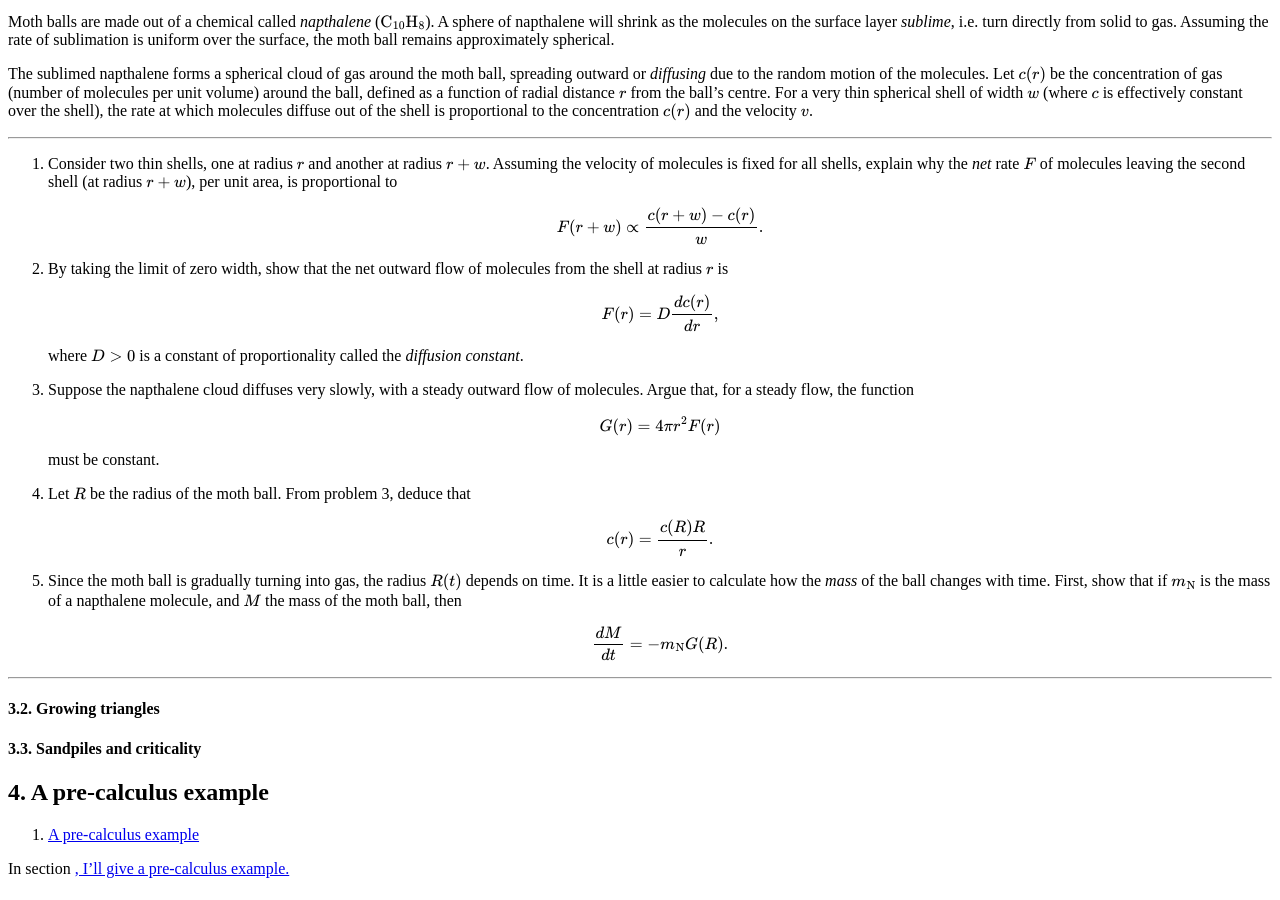
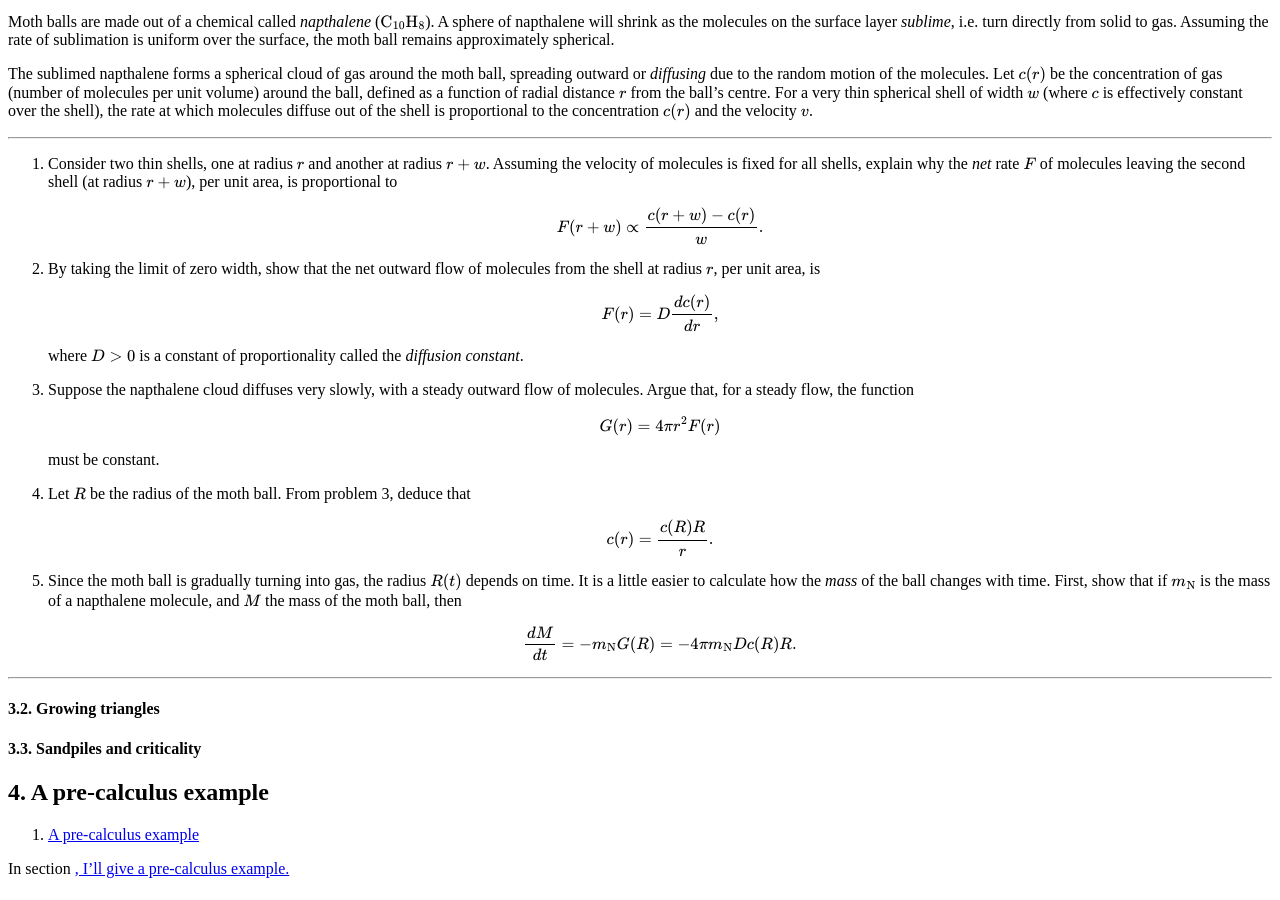
Before and after one commit to hapax/hapax.github.io, a Jekyll site: the page built from assets/teaching.md, in a window 1280 px wide and 900 px high, scrolled down 13707 px. Built offline with Jekyll 4.4.1, drawn with Linux system fonts in a browser that asks for light colours; our own code applies the rules of GitHub Pages for plain Markdown files; formulas are drawn with MathJax 3; a script that is not in the unit is left out.

Commit message:
Update teaching.md

```diff
--- a/assets/teaching.md
+++ b/assets/teaching.md
@@ -770,7 +770,8 @@ the shell is proportional to the concentration $c(r)$ and the velocity $v$.
    $$
 
 2. By taking the limit of zero width, show that the
-   net outward flow of molecules from the shell at radius $r$ is
+   net outward flow of molecules from the shell at radius $r$, per
+   unit area, is
 
    $$
    F(r) = D \frac{dc(r)}{dr},
@@ -802,7 +803,7 @@ the shell is proportional to the concentration $c(r)$ and the velocity $v$.
    $M$ the mass of the moth ball, then
 
    $$
-   \frac{dM}{dt} = -m_\text{N}G(R).
+   \frac{dM}{dt} = -m_\text{N}G(R) = -4 \pi m_\text{N} D c(R) R.
    $$
 
 ----
```
